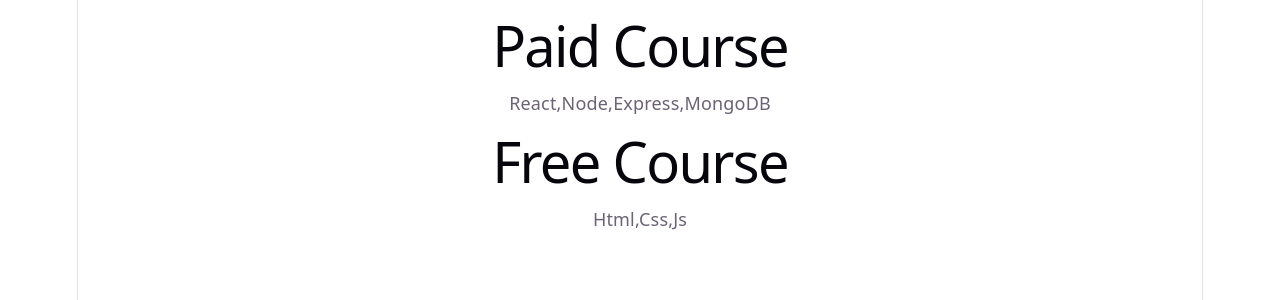
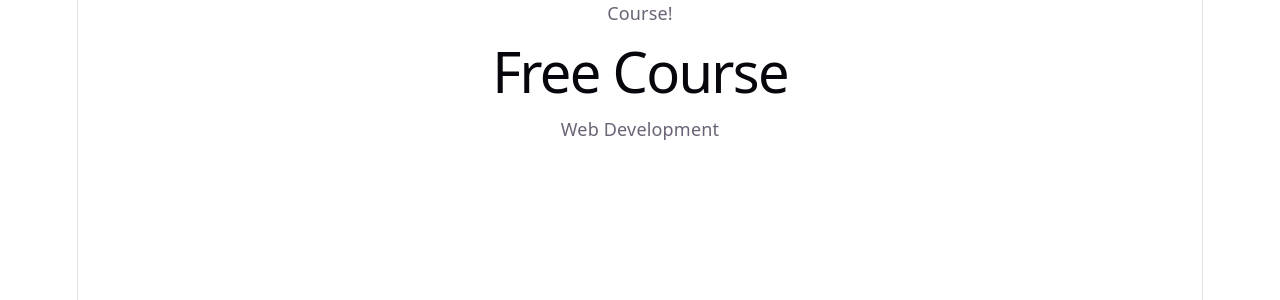
Before and after one commit to Tanisha10433/REACT-JS, a React (Vite) app: page /course in a window 1280 px wide. Shown: the top 300 px of the page. Built offline with nearby package versions, Linux system fonts and the light colour scheme.

Commit message:
Lifting props

```diff
--- a/src/components/Course.jsx
+++ b/src/components/Course.jsx
@@ -1,28 +1,28 @@
 import { useState } from 'react'
 
-function FreeCourse({freeCourse}){
+function FreeCourse({course}){
     return(
         <>
         <h1>Free Course</h1>
-        <p>{freeCourse}</p>
+        <p>{course}</p>
         </>
     )
 }
-function PaidCourse({paidCourse}){
+function PaidCourse({course}){
     return(
         <>
         <h1>Paid Course</h1>
-        <p>{paidCourse}</p>
+        <p>{course}</p>
         </>
     )
 }
 function Course(){
-    const[freeCourse]=useState("Html,Css,Js")
-    const[paidCourse]=useState("React,Node,Express,MongoDB")
+   const [course]=useState("Web Development")
     return(
         <>
-        <PaidCourse paidCourse={paidCourse}/>
-        <FreeCourse freeCourse={freeCourse}/>
+        < paidCourse course={course}/>
+        <div> Course!</div>
+        <FreeCourse course={course}/>
         </>
     )
 }
```
